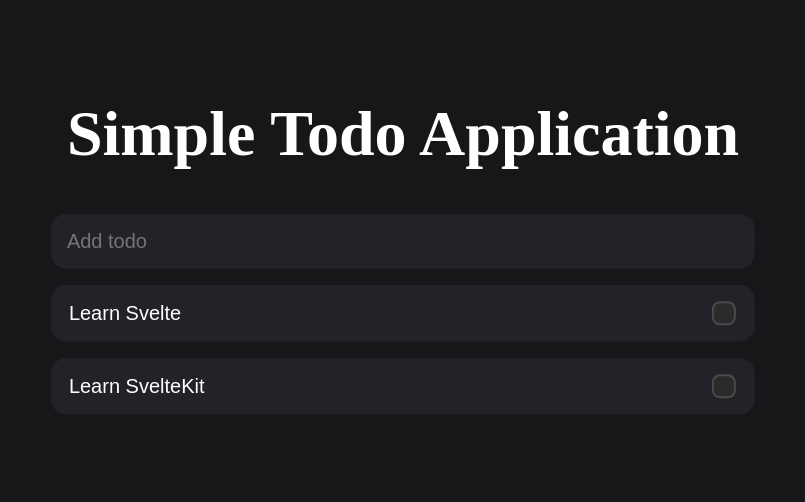
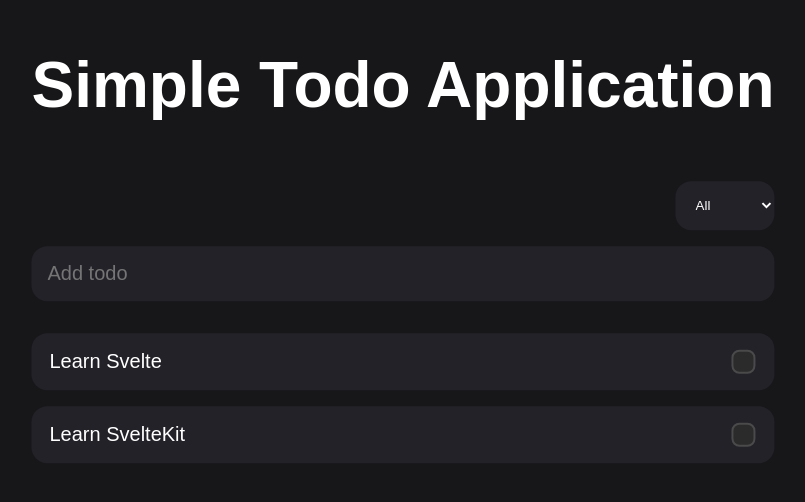
Before and after one commit to dawidseipold/svelte-basic-todo, a SvelteKit app: page / in a window 1280 px wide. Shown: the part 166-668 px from the top of the page, without its empty margins (237-1042 px from the left). Built offline with nearby package versions, Linux system fonts and the light colour scheme.

Commit message:
feat: add todo filtering functionality and corresponding styles feat: add box-sizing: border-box

```diff
--- a/src/routes/+page.svelte
+++ b/src/routes/+page.svelte
@@ -1,4 +1,9 @@
 <script lang='ts'>
+	type Filter = 'All' | 'Undone' | 'Done';
+
+	let filter = $state('All') as Filter;
+	const filterOptions = ['All', 'Undone', 'Done'];
+
   let todos = $state([
 		{
 			text: 'Learn Svelte',
@@ -21,24 +26,59 @@
 
     todoElement.value = '';
 	}
+
+	const changeFilter = (event: Event) => {
+		const selectedFilter = (event.target as HTMLSelectElement).value as Filter;
+
+		filter = selectedFilter;
+	};
+
+	const setFilteredTodos = () => {
+		if (filter === 'All') return todos;
+		if (filter === 'Undone') return todos.filter((todo) => !todo.done);
+		if (filter === 'Done') return todos.filter((todo) => todo.done);
+
+		return []
+	};
+
+	const filteredTodos = $derived(setFilteredTodos())
+
+	$effect(() => {
+		console.log('filteredTodos', filteredTodos.length)
+	});
 </script>
 
 <div class="wrapper">
 	<h1 class="title">Simple Todo Application</h1>
 
+	<select name="filter" id="filter" on:change={changeFilter}>
+		{#each filterOptions as option}
+			<option value={option}>{option}</option>
+		{/each}
+	</select>
+
 	<input class="form-input" type="text" placeholder="Add todo" on:keydown={addTodo} />
 
 	<div class="todos">
-		{#each todos as todo}
-			<div class="todo">
-				<input type="text" bind:value={todo.text} />
-				<input type="checkbox" bind:checked={todo.done} />
-			</div>
-		{/each}
+		{#if filteredTodos.length === 0}
+			<p class="warning">No todos found</p>
+		{:else}
+			{#each filteredTodos as todo}
+				<div class="todo">
+					<input type="checkbox" bind:checked={todo.done} />
+					<input type="text" value={todo.text} />
+				</div>
+			{/each}
+		{/if}
 	</div>
 </div>
 
 <style>
+	:global(*, *::before, *::after) {
+		box-sizing: border-box;
+		font-family: Arial, Helvetica, sans-serif;
+	}
+
 	:global(body) {
 		background-color: #171719;
 	}
@@ -52,6 +92,7 @@
 		display: flex;
 		flex-direction: column;
 		align-items: center;
+		gap: 1rem;
 	}
 
 	.title {
@@ -75,6 +116,26 @@
 		border-radius: 1rem;
 		display: flex;
 		align-self: center;
+	}
+
+	.warning {
+		color: #e10041;
+		align-self: center;
+		font-size: 1.5rem;
+	}
+
+	select {
+		background: #232229;
+		padding: 1rem;
+		margin: 0;
+		border-radius: 1rem;
+		color: white;
+		align-self: flex-end;
+		border: none;
+
+		&:focus {
+			outline: none;
+		}
 	}
 
 	input[type='text'] {
```
